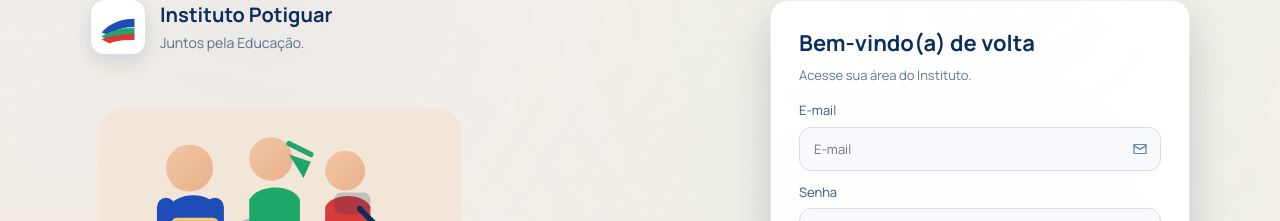
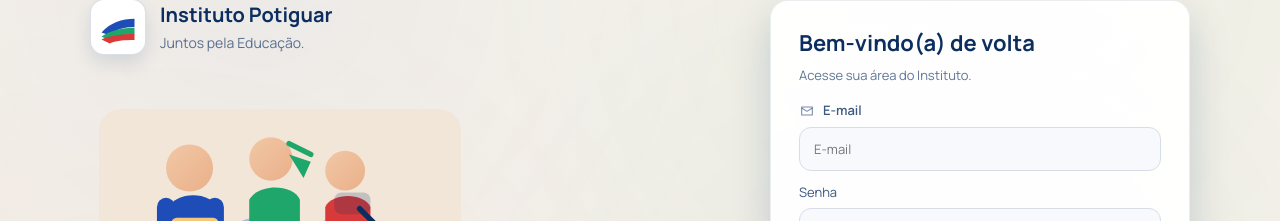
Before and after one commit to andrevrochaf-wq/institut0-potiguar, a Next.js app in the folder frontend/: page /institut0-potiguar/login in a window 1280 px wide. Shown: the part 179-400 px from the top of the page. Built offline with nearby package versions, Linux system fonts and the light colour scheme; no server answers; a web font is replaced by a local one.

Commit message:
Login: icon ao lado do label de email

```diff
--- a/frontend/src/app/globals.css
+++ b/frontend/src/app/globals.css
@@ -644,6 +644,25 @@ textarea {
   color: rgba(11, 46, 95, 0.8);
 }
 
+.ip-login__label {
+  display: inline-flex;
+  align-items: center;
+  gap: 8px;
+  font-weight: 600;
+}
+
+.ip-login__label-icon {
+  width: 16px;
+  height: 16px;
+  color: rgba(11, 46, 95, 0.55);
+  display: inline-flex;
+}
+
+.ip-login__label-icon svg {
+  width: 100%;
+  height: 100%;
+}
+
 .ip-login__field-row {
   display: flex;
   align-items: center;
--- a/frontend/src/app/login/page.tsx
+++ b/frontend/src/app/login/page.tsx
@@ -102,17 +102,8 @@ export default function LoginPage() {
 
               <form onSubmit={handleSubmit} className="ip-login__form">
                 <label className="ip-login__field">
-                  <span className="ip-sr-only">E-mail</span>
-                  <div className="ip-login__input-wrap">
-                    <input
-                      className="ip-login__input"
-                      type="email"
-                      value={email}
-                      onChange={(event) => setEmail(event.target.value)}
-                      placeholder="E-mail"
-                      required
-                    />
-                    <span className="ip-login__icon" aria-hidden="true">
+                  <span className="ip-login__label">
+                    <span className="ip-login__label-icon" aria-hidden="true">
                       <svg viewBox="0 0 24 24">
                         <path
                           d="M4 6h16v12H4z"
@@ -130,6 +121,17 @@ export default function LoginPage() {
                         />
                       </svg>
                     </span>
+                    E-mail
+                  </span>
+                  <div className="ip-login__input-wrap">
+                    <input
+                      className="ip-login__input"
+                      type="email"
+                      value={email}
+                      onChange={(event) => setEmail(event.target.value)}
+                      placeholder="E-mail"
+                      required
+                    />
                   </div>
                 </label>
 
```
Also changed, not shown: frontend/src/app/register/page.tsx (+13 -11 lines).
